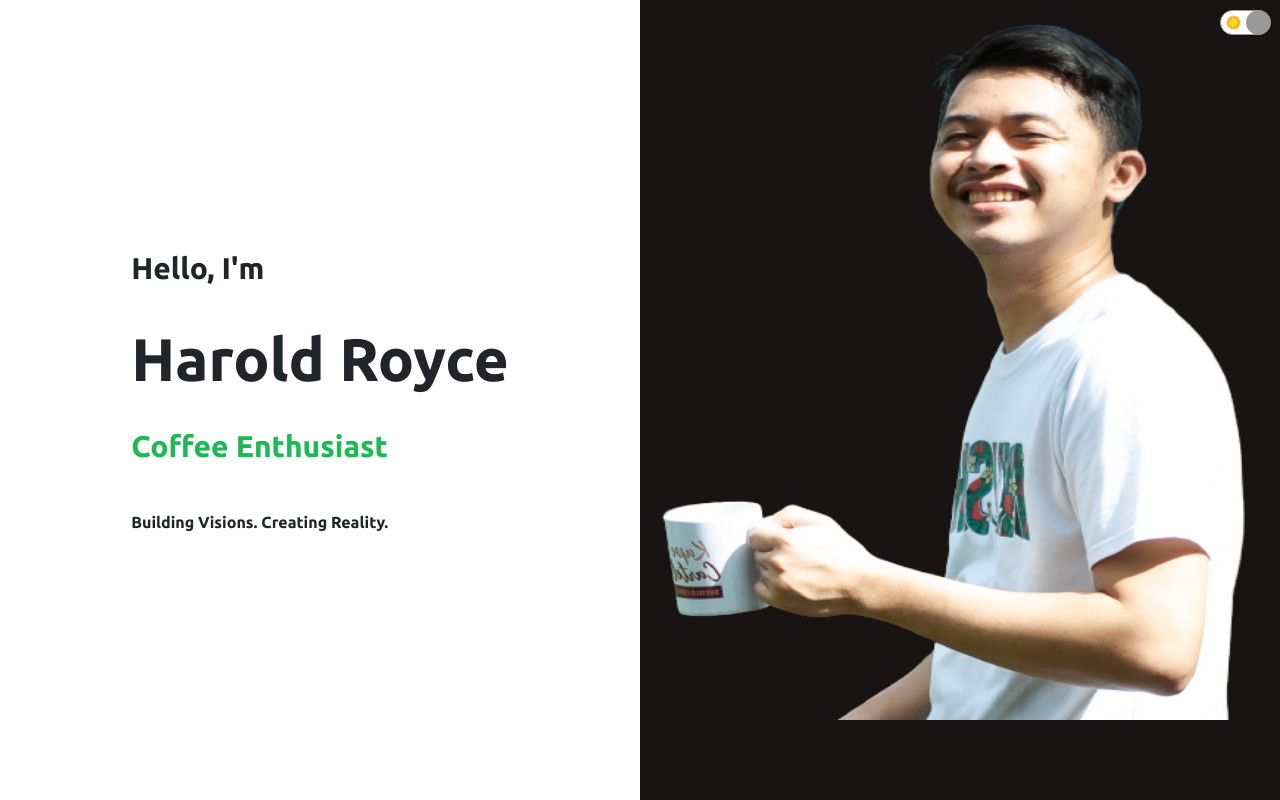
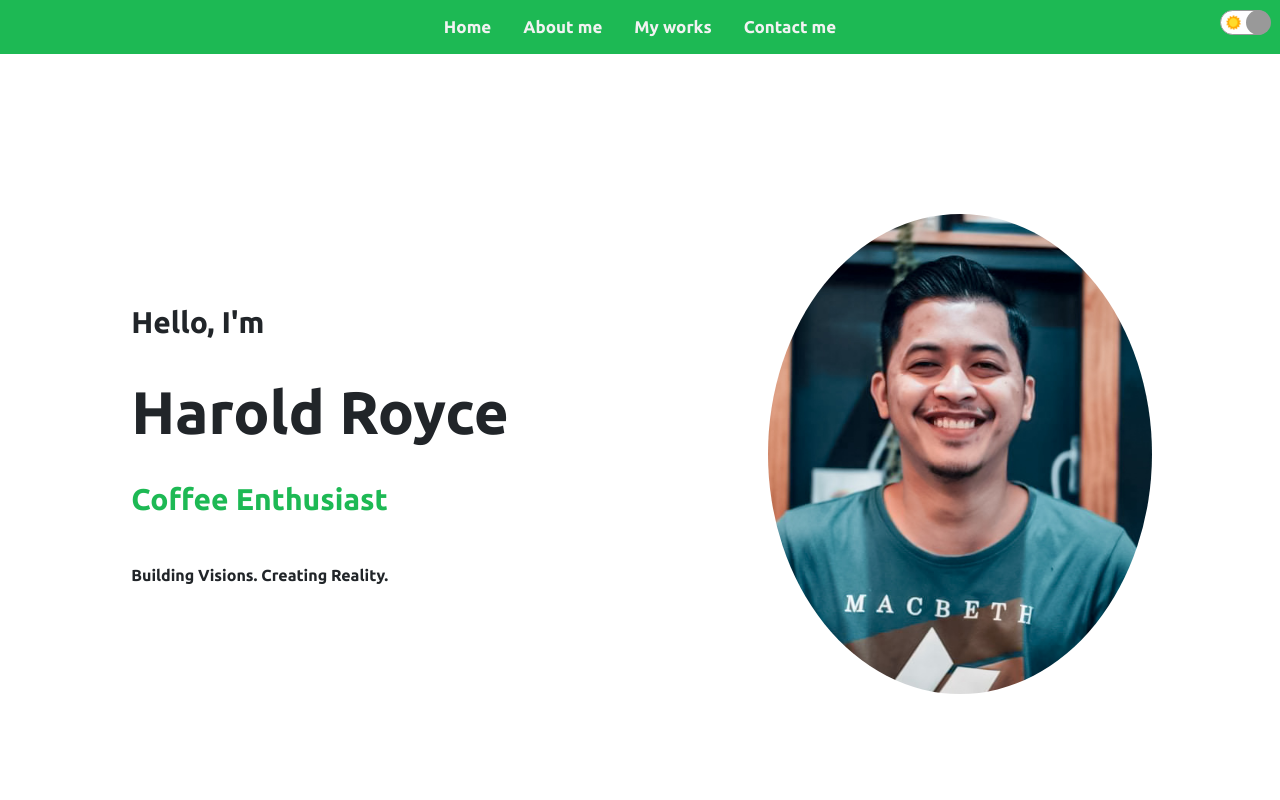
Before and after one commit to theharoldroyce/personal-web, a React (Create React App) app: page / in a window 1280 px wide. Shown: the top 800 px of the page. Built offline with nearby package versions, Linux system fonts and the light colour scheme.

Commit message:
Navbar added

```diff
--- a/package.json
+++ b/package.json
@@ -17,6 +17,7 @@
     "react-bootstrap": "^2.4.0",
     "react-dom": "^18.2.0",
     "react-icons": "^4.4.0",
+    "react-router-dom": "^6.3.0",
     "react-scripts": "5.0.1",
     "web-vitals": "^2.1.4"
   },
--- a/src/App.js
+++ b/src/App.js
@@ -5,6 +5,8 @@ import Toggle from "./component/Toggle.js";
 import Works from "./component/Works.js";
 import { ThemeContext } from "./context";
 import { useContext } from "react";
+import Navi from "./component/Navi.js";
+
 
 const App = () =>{
   const theme = useContext(ThemeContext);
@@ -13,6 +15,7 @@ const App = () =>{
   return(
     <div style={{backgroundColor:darkMode? "#191414" : "white", color:darkMode && "white"}}>
     <Toggle />
+    <Navi />
     <Intro />
     <About />
     <Works />
--- a/src/component/About.js
+++ b/src/component/About.js
@@ -1,32 +1,18 @@
 import { FontAwesomeIcon } from "@fortawesome/react-fontawesome";
-import {
-  faFacebook,
-  faInstagram,
-  faLinkedin,
-  faGithub,
-} from "@fortawesome/free-brands-svg-icons";
+import {faFacebook,faInstagram,faLinkedin,faGithub,} from "@fortawesome/free-brands-svg-icons";
 import { FaHtml5, FaCss3Alt, FaReact, FaBootstrap } from "react-icons/fa";
-import {
-  SiJavascript,
-  SiTailwindcss,
-  SiCplusplus,
-  SiCsharp,
-  SiPhp,
-  SiWordpress,
-  SiMysql,
-  SiFirebase,
-} from "react-icons/si";
+import {SiJavascript,SiTailwindcss,SiCplusplus,SiCsharp,SiPhp,SiWordpress,SiMysql,SiFirebase,} from "react-icons/si";
 import React from "react";
 import "./about.css";
-import Ame from "../img/profile.jpg";
+import Id from "../img/id.JPG";
 
 function About() {
   return (
-    <div className="a">
+    <div className="a" href="#About">
       <div className="a-left">
         <div className="a-card bg"></div>
         <div className="a-card">
-          <img src={Ame} alt="" className="a-img" />
+          <img src={Id} alt="" className="a-img" />
         </div>
       </div>
       <div className="a-right">
--- a/src/component/Contact.js
+++ b/src/component/Contact.js
@@ -20,7 +20,7 @@ function Contact() {
       });
   };
   return (
-    <div className="c">
+    <div className="c" href="#Contact">
       <div className="c-bg"></div>
       <div className="c-wrapper">
         <div className="c-left">
--- a/src/component/Intro.js
+++ b/src/component/Intro.js
@@ -1,9 +1,11 @@
 import React from "react";
 import "./intro.css";
 import Me from "../img/introo2.png";
+import Ame from "../img/profile.jpg";
+
 function Intro() {
   return (
-    <div className="i">
+    <div className="i" link="#Home">
       <div className="i-left">
         <div className="i-left-wrapper">
           <h2 className="i-intro">Hello, I'm</h2>
@@ -16,14 +18,14 @@ function Intro() {
               <div className="i-title-item">Photographer</div>
             </div>
           </div>
-          <p className="i-dis">
-          Building Visions. Creating Reality.
-          </p>
+          <p className="i-dis">Building Visions. Creating Reality.</p>
         </div>
       </div>
       <div className="i-right">
-        <div className="i-bg"></div>
-        <img src={Me} alt="" className="i-img"/>
+        <div className="i-card bg"></div>
+        <div className="i-card">
+          <img src={Ame} alt="" className="a-img" />
+        </div>
       </div>
     </div>
   );
--- /dev/null
+++ b/src/component/Navi.js
@@ -0,0 +1,20 @@
+import React from "react";
+import "./nav.css";
+
+
+function Navi() {
+  return (
+    <div>
+      <div className="topnav" id="myTopnav">
+        <a href="#Home">Home</a>
+        <a href="#About">About me</a>
+        <a href="./Workitems">My works</a>
+        <a href="#Contact">Contact me</a>
+        <a href="javascript:void(0);" className="icon" onclick="myFunction()">
+          <i className="fa fa-bars"></i>
+        </a>
+      </div>
+    </div>
+  );
+}
+export default Navi;
--- a/src/component/intro.css
+++ b/src/component/intro.css
@@ -12,7 +12,9 @@
 }
 .i-right{
     flex: 1;
-    position: relative;
+    display: flex;
+    align-items: center;
+    justify-content: center;
 }
 .i-left-wrapper{
     padding: 50px;
@@ -21,10 +23,10 @@
     display: flex;
     flex-direction: column;
     justify-content: space-between;
-}
-.i-intro{
-font-size: 30px;
-font-weight: 300;
+
+}.i-intro{
+    font-size: 30px;
+     font-weight: 300;
 }
 .i-name{
     font-size: 60px;
@@ -65,15 +67,50 @@ font-weight: 300;
     position: absolute;
 }
 
-.i-bg{
-    clip-path: polygon(50% 0%, 100% 0, 100% 100%, 0 100%, 0 0);
-    background-color: #191414;
-    width: 100%;
-    height: 100%;
+.i-card.bg{
     position: absolute;
-    top: 0;
-    right: 0;
+    top: 50px;
+    left: 50px;
 }
+.i-card{
+    width: 60%;
+    height: 60vh;
+    border-radius: 30px;
+}
+
+/* Add a black background color to the top navigation */
+.topnav {
+    background-color: #333;
+    overflow: hidden;
+  }
+
+  /* Style the links inside the navigation bar */
+  .topnav a {
+    float: left;
+    display: block;
+    color: #f2f2f2;
+    text-align: center;
+    padding: 14px 16px;
+    text-decoration: none;
+    font-size: 17px;
+  }
+
+  /* Change the color of links on hover */
+  .topnav a:hover {
+    background-color: #ddd;
+    color: black;
+  }
+
+  /* Add an active class to highlight the current page */
+  .topnav a.active {
+    background-color: #04AA6D;
+    color: white;
+  }
+
+  /* Hide the link that should open and close the topnav on small screens */
+  .topnav .icon {
+    display: none;
+  }
 
 @media screen and (max-width:480px){
     .i{
@@ -86,4 +123,7 @@ font-weight: 300;
         align-items: center;
         height: 100%;
     }
+    .i-right{
+       display: none;
+    }
 }
--- /dev/null
+++ b/src/component/nav.css
@@ -0,0 +1,34 @@
+.topnav {
+    background-color: #1DB954;
+    overflow: hidden;
+    display: flex;
+    align-items: center;
+    justify-content: center;
+    text-align: center;
+  }
+
+
+  .topnav a {
+    color: #f2f2f2;
+    padding: 14px 16px;
+    font-family: 'Ubuntu', sans-serif;
+    font-size: 17px;
+  }
+
+  /* Change the color of links on hover */
+  .topnav a:hover {
+    background-color: #191414;
+    color: wheat;
+  }
+
+
+  /* Hide the link that should open and close the topnav on small screens */
+  .topnav .icon {
+    display: none;
+  }
+
+  @media screen and (max-width: 480px) {
+    .topnav{
+        display: none;
+    }
+  }
```
Also changed, not shown: 1 other file (tests, documents, lock files or other folders).
